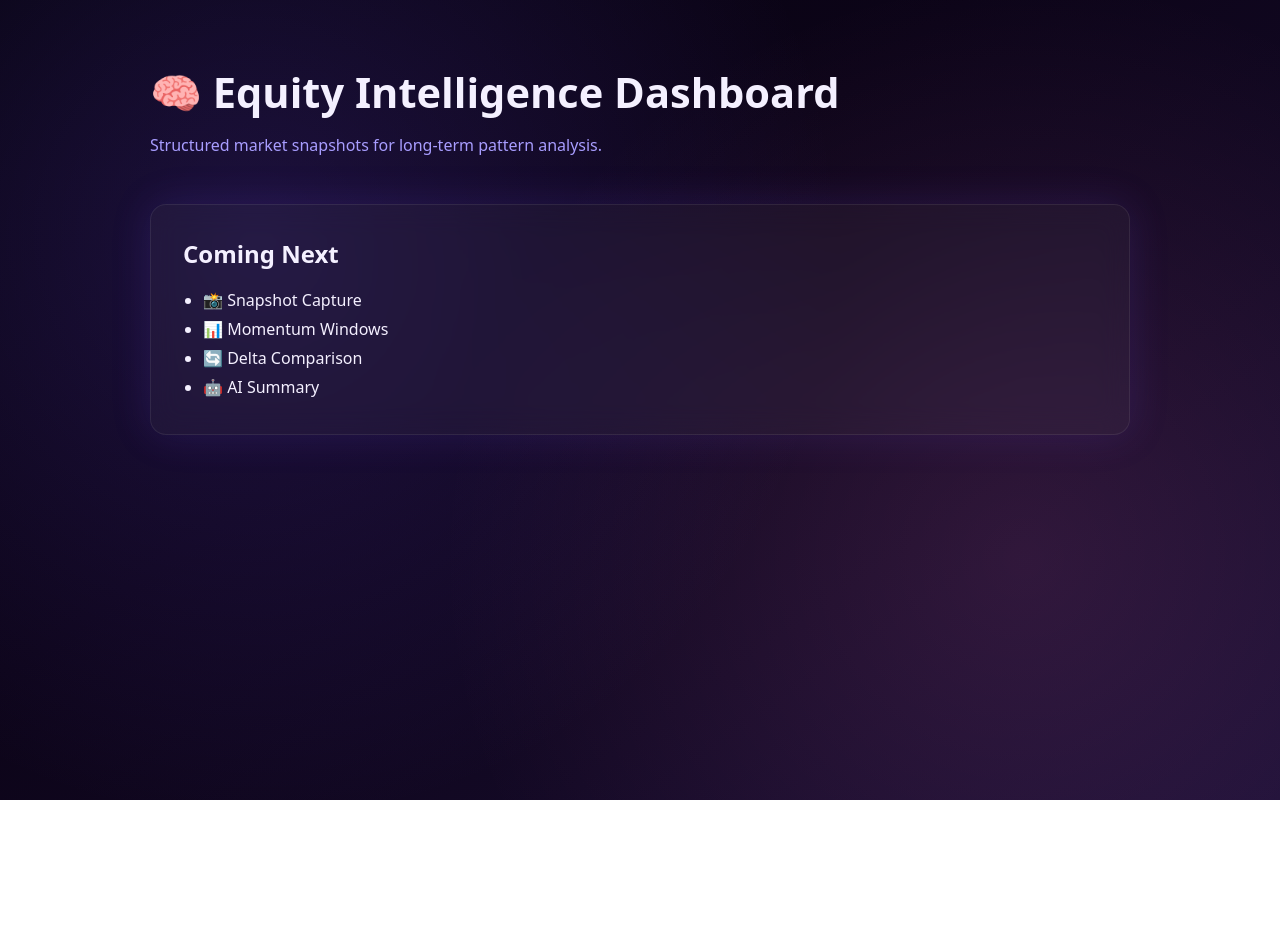
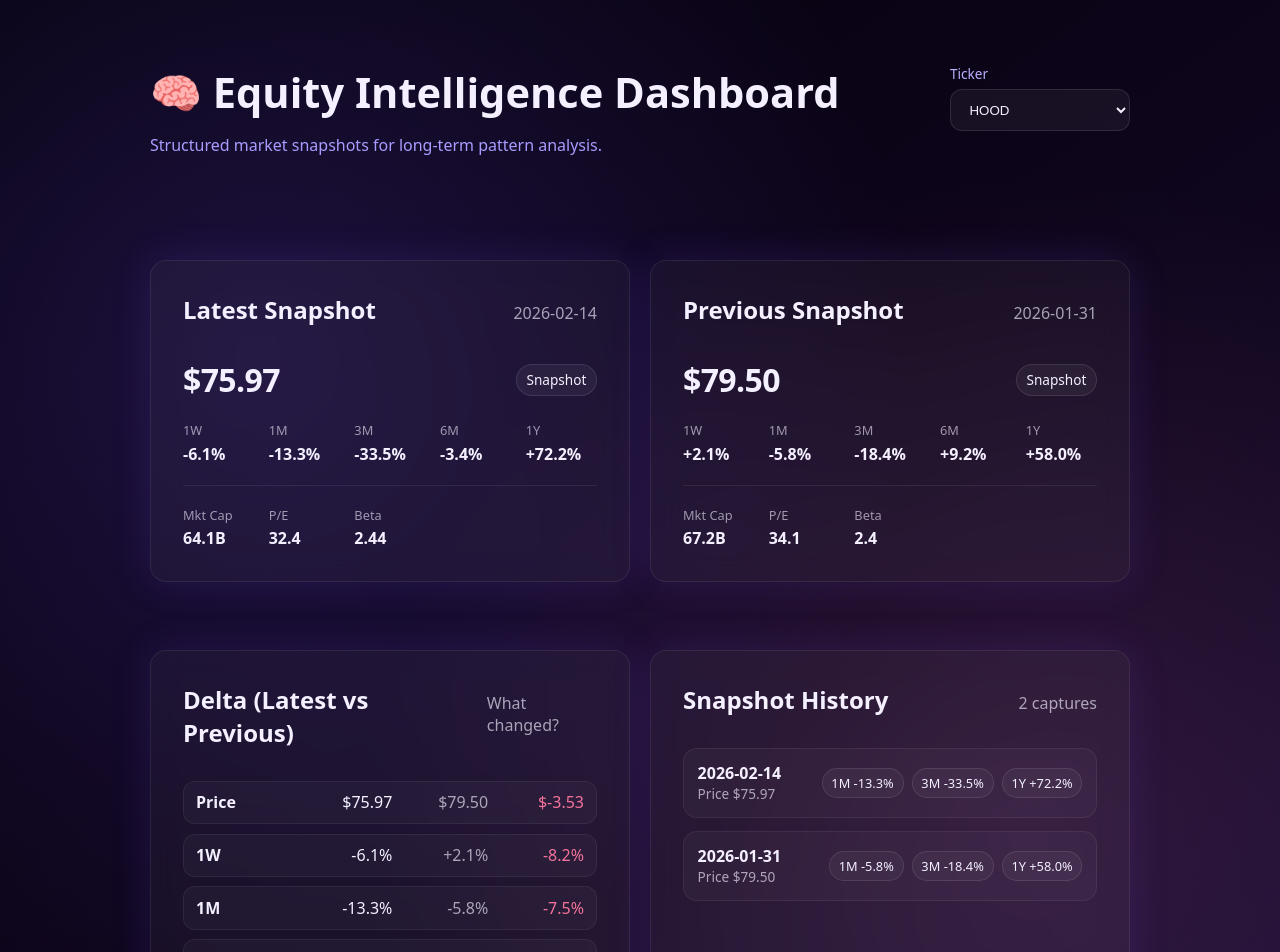
Before and after one commit to michelle-burton/equity-intelligence-dashboard, a React (Vite) app: page / in a window 1280 px wide. Shown: the top 952 px of the page. Before the commit the page ends 800 px from the top, so only its background shows below. Built offline with nearby package versions, Linux system fonts and the light colour scheme.

Commit message:
Add snapshot dashboard MVP (3 tickers, history, delta)

```diff
--- a/src/App.jsx
+++ b/src/App.jsx
@@ -1,31 +1,174 @@
 
+import { useMemo, useState } from "react";
+import "./assets/styles.css";
+import { SNAPSHOTS } from "./data/snapshots";
 
-import "./assets/styles.css";
+const TICKERS = ["HOOD", "AVGO", "NVDA"];
+
+function formatPct(n) {
+  if (typeof n !== "number") return "—";
+  const sign = n > 0 ? "+" : "";
+  return `${sign}${n.toFixed(1)}%`;
+}
+
+function deltaClass(curr, prev) {
+  if (typeof curr !== "number" || typeof prev !== "number") return "";
+  const d = curr - prev;
+  if (d > 0.05) return "deltaUp";
+  if (d < -0.05) return "deltaDown";
+  return "deltaFlat";
+}
 
 function App() {
+  const [ticker, setTicker] = useState("HOOD");
+
+  const history = useMemo(() => SNAPSHOTS[ticker] ?? [], [ticker]);
+  const latest = history[0];
+  const previous = history[1];
+
   return (
     <div className="page">
       <div className="container">
-        <h1 className="title">
-          🧠 Equity Intelligence Dashboard
-        </h1>
+        <header className="header">
+          <div>
+            <h1 className="title">🧠 Equity Intelligence Dashboard</h1>
+            <p className="subtitle">
+              Structured market snapshots for long-term pattern analysis.
+            </p>
+          </div>
 
-        <p className="subtitle">
-          Structured market snapshots for long-term pattern analysis.
-        </p>
+          <div className="tickerPicker">
+            <label className="label">Ticker</label>
+            <select value={ticker} onChange={(e) => setTicker(e.target.value)} className="select">
+              {TICKERS.map((t) => (
+                <option key={t} value={t}>{t}</option>
+              ))}
+            </select>
+          </div>
+        </header>
 
-        <div className="card">
-          <h2>Coming Next</h2>
-          <ul>
-            <li>📸 Snapshot Capture</li>
-            <li>📊 Momentum Windows</li>
-            <li>🔄 Delta Comparison</li>
-            <li>🤖 AI Summary</li>
-          </ul>
+        <div className="grid">
+          <SnapshotCard title="Latest Snapshot" snapshot={latest} />
+          <SnapshotCard title="Previous Snapshot" snapshot={previous} />
+
+          <DeltaCard latest={latest} previous={previous} />
+          <HistoryCard history={history} />
         </div>
       </div>
     </div>
   );
 }
 
+function SnapshotCard({ title, snapshot }) {
+  return (
+    <div className="card">
+      <div className="cardTop">
+        <h2 className="cardTitle">{title}</h2>
+        <span className="muted">{snapshot?.asOf ?? "—"}</span>
+      </div>
+
+      <div className="bigRow">
+        <div className="bigValue">${snapshot?.price?.toFixed?.(2) ?? "—"}</div>
+        <div className="pill">{snapshot ? "Snapshot" : "No data"}</div>
+      </div>
+
+      <div className="metrics">
+        <Metric label="1W" value={formatPct(snapshot?.windows?.w1)} />
+        <Metric label="1M" value={formatPct(snapshot?.windows?.m1)} />
+        <Metric label="3M" value={formatPct(snapshot?.windows?.m3)} />
+        <Metric label="6M" value={formatPct(snapshot?.windows?.m6)} />
+        <Metric label="1Y" value={formatPct(snapshot?.windows?.y1)} />
+      </div>
+
+      <div className="divider" />
+
+      <div className="metrics">
+        <Metric label="Mkt Cap" value={snapshot?.fundamentals?.marketCapB ? `${snapshot.fundamentals.marketCapB}B` : "—"} />
+        <Metric label="P/E" value={snapshot?.fundamentals?.pe ?? "—"} />
+        <Metric label="Beta" value={snapshot?.fundamentals?.beta ?? "—"} />
+      </div>
+    </div>
+  );
+}
+
+function DeltaCard({ latest, previous }) {
+  const rows = [
+    ["Price", latest?.price, previous?.price, (v) => `$${v.toFixed(2)}`],
+    ["1W", latest?.windows?.w1, previous?.windows?.w1, formatPct],
+    ["1M", latest?.windows?.m1, previous?.windows?.m1, formatPct],
+    ["3M", latest?.windows?.m3, previous?.windows?.m3, formatPct],
+    ["6M", latest?.windows?.m6, previous?.windows?.m6, formatPct],
+    ["1Y", latest?.windows?.y1, previous?.windows?.y1, formatPct],
+  ];
+
+  return (
+    <div className="card">
+      <div className="cardTop">
+        <h2 className="cardTitle">Delta (Latest vs Previous)</h2>
+        <span className="muted">What changed?</span>
+      </div>
+
+      <div className="deltaTable">
+        {rows.map(([label, curr, prev, fmt]) => {
+          const currText = typeof curr === "number" ? fmt(curr) : "—";
+          const prevText = typeof prev === "number" ? fmt(prev) : "—";
+          const cls = deltaClass(curr, prev);
+
+          let deltaText = "—";
+          if (typeof curr === "number" && typeof prev === "number") {
+            const d = curr - prev;
+            const sign = d > 0 ? "+" : "";
+            deltaText = label === "Price" ? `${sign}$${d.toFixed(2)}` : `${sign}${d.toFixed(1)}%`;
+          }
+
+          return (
+            <div className="deltaRow" key={label}>
+              <div className="deltaLabel">{label}</div>
+              <div className="deltaVal">{currText}</div>
+              <div className="deltaVal muted">{prevText}</div>
+              <div className={`deltaVal ${cls}`}>{deltaText}</div>
+            </div>
+          );
+        })}
+      </div>
+    </div>
+  );
+}
+
+function HistoryCard({ history }) {
+  return (
+    <div className="card">
+      <div className="cardTop">
+        <h2 className="cardTitle">Snapshot History</h2>
+        <span className="muted">{history?.length ?? 0} captures</span>
+      </div>
+
+      <div className="history">
+        {(history ?? []).map((s) => (
+          <div key={s.asOf} className="historyRow">
+            <div>
+              <div className="historyDate">{s.asOf}</div>
+              <div className="muted small">Price ${s.price.toFixed(2)}</div>
+            </div>
+            <div className="historyChips">
+              <span className="chip">1M {formatPct(s.windows.m1)}</span>
+              <span className="chip">3M {formatPct(s.windows.m3)}</span>
+              <span className="chip">1Y {formatPct(s.windows.y1)}</span>
+            </div>
+          </div>
+        ))}
+      </div>
+    </div>
+  );
+}
+
+function Metric({ label, value }) {
+  return (
+    <div className="metric">
+      <div className="metricLabel">{label}</div>
+      <div className="metricValue">{value}</div>
+    </div>
+  );
+}
+
 export default App;
--- a/src/assets/styles.css
+++ b/src/assets/styles.css
@@ -75,3 +75,181 @@ html, body, #root {
     padding: 3rem 1rem;
   }
 }
+
+.header {
+  display: flex;
+  justify-content: space-between;
+  gap: 1.5rem;
+  align-items: flex-start;
+  flex-wrap: wrap;
+}
+
+.tickerPicker {
+  min-width: 180px;
+  display: grid;
+  gap: 0.4rem;
+}
+
+.label {
+  font-size: 0.85rem;
+  color: #b9b0ff;
+}
+
+.select {
+  width: 100%;
+  padding: 0.7rem 0.9rem;
+  border-radius: 12px;
+  border: 1px solid rgba(255,255,255,0.10);
+  background: rgba(255,255,255,0.05);
+  color: #f4f0ff;
+  outline: none;
+}
+
+.select:focus {
+  border-color: rgba(169, 140, 255, 0.6);
+  box-shadow: 0 0 0 3px rgba(169, 140, 255, 0.15);
+}
+
+.grid {
+  margin-top: 2.5rem;
+  display: grid;
+  grid-template-columns: repeat(12, 1fr);
+  gap: 1.25rem;
+}
+
+.grid > .card:nth-child(1),
+.grid > .card:nth-child(2) {
+  grid-column: span 6;
+}
+
+.grid > .card:nth-child(3),
+.grid > .card:nth-child(4) {
+  grid-column: span 6;
+}
+
+@media (max-width: 900px) {
+  .grid > .card { grid-column: span 12; }
+}
+
+.cardTop {
+  display: flex;
+  justify-content: space-between;
+  align-items: baseline;
+  gap: 1rem;
+  margin-bottom: 1rem;
+}
+
+.cardTitle {
+  margin: 0;
+}
+
+.muted {
+  color: rgba(244, 240, 255, 0.65);
+}
+
+.small { font-size: 0.85rem; }
+
+.bigRow {
+  display: flex;
+  justify-content: space-between;
+  align-items: center;
+  gap: 1rem;
+}
+
+.bigValue {
+  font-size: 2rem;
+  font-weight: 700;
+  letter-spacing: -0.02em;
+}
+
+.pill {
+  font-size: 0.85rem;
+  padding: 0.35rem 0.6rem;
+  border-radius: 999px;
+  border: 1px solid rgba(255,255,255,0.10);
+  background: rgba(255,255,255,0.05);
+}
+
+.metrics {
+  margin-top: 1.25rem;
+  display: grid;
+  grid-template-columns: repeat(5, minmax(0, 1fr));
+  gap: 0.9rem;
+}
+
+@media (max-width: 700px) {
+  .metrics { grid-template-columns: repeat(2, minmax(0, 1fr)); }
+}
+
+.metricLabel {
+  font-size: 0.8rem;
+  color: rgba(244, 240, 255, 0.6);
+}
+
+.metricValue {
+  margin-top: 0.2rem;
+  font-weight: 600;
+}
+
+.divider {
+  margin: 1.25rem 0 0.25rem;
+  height: 1px;
+  background: rgba(255,255,255,0.08);
+}
+
+.deltaTable {
+  display: grid;
+  gap: 0.6rem;
+}
+
+.deltaRow {
+  display: grid;
+  grid-template-columns: 1.2fr 1fr 1fr 1fr;
+  gap: 0.75rem;
+  padding: 0.6rem 0.75rem;
+  border-radius: 12px;
+  background: rgba(255,255,255,0.03);
+  border: 1px solid rgba(255,255,255,0.06);
+}
+
+.deltaLabel { font-weight: 600; }
+.deltaVal { text-align: right; }
+
+.deltaUp { color: rgba(120, 255, 190, 0.95); }
+.deltaDown { color: rgba(255, 120, 160, 0.95); }
+.deltaFlat { color: rgba(244, 240, 255, 0.75); }
+
+.history {
+  display: grid;
+  gap: 0.8rem;
+}
+
+.historyRow {
+  display: flex;
+  justify-content: space-between;
+  align-items: center;
+  gap: 1rem;
+  padding: 0.85rem;
+  border-radius: 14px;
+  background: rgba(255,255,255,0.03);
+  border: 1px solid rgba(255,255,255,0.06);
+}
+
+.historyDate {
+  font-weight: 650;
+}
+
+.historyChips {
+  display: flex;
+  gap: 0.5rem;
+  flex-wrap: wrap;
+  justify-content: flex-end;
+}
+
+.chip {
+  font-size: 0.8rem;
+  padding: 0.3rem 0.55rem;
+  border-radius: 999px;
+  border: 1px solid rgba(255,255,255,0.10);
+  background: rgba(255,255,255,0.04);
+}
--- /dev/null
+++ b/src/data/snapshots.js
@@ -0,0 +1,45 @@
+// src/data/snapshots.js
+export const SNAPSHOTS = {
+  HOOD: [
+    {
+      asOf: "2026-02-14",
+      price: 75.97,
+      windows: { w1: -6.1, m1: -13.3, m3: -33.5, m6: -3.4, y1: 72.2 },
+      fundamentals: { marketCapB: 64.1, pe: 32.4, beta: 2.44 }
+    },
+    {
+      asOf: "2026-01-31",
+      price: 79.50,
+      windows: { w1: 2.1, m1: -5.8, m3: -18.4, m6: 9.2, y1: 58.0 },
+      fundamentals: { marketCapB: 67.2, pe: 34.1, beta: 2.40 }
+    }
+  ],
+  AVGO: [
+    {
+      asOf: "2026-02-14",
+      price: 231.30,
+      windows: { w1: -2.6, m1: -4.5, m3: -10.4, m6: 13.8, y1: 49.7 },
+      fundamentals: { marketCapB: 1568.1, pe: 36.2, beta: 1.05 }
+    },
+    {
+      asOf: "2026-01-31",
+      price: 239.30,
+      windows: { w1: 0.4, m1: 3.2, m3: -2.0, m6: 7.7, y1: 68.0 },
+      fundamentals: { marketCapB: 1584.1, pe: 35.6, beta: 1.04 }
+    }
+  ],
+  NVDA: [
+    {
+      asOf: "2026-02-14",
+      price: 182.80,
+      windows: { w1: -0.4, m1: 1.1, m3: -5.7, m6: 7.5, y1: 59.2 },
+      fundamentals: { marketCapB: 4672.8, pe: 96.6, beta: 1.65 }
+    },
+    {
+      asOf: "2026-01-31",
+      price: 191.10,
+      windows: { w1: 1.6, m1: 11.4, m3: -4.0, m6: 3.9, y1: 91.3 },
+      fundamentals: { marketCapB: 4340.0, pe: 93.2, beta: 1.64 }
+    }
+  ]
+};
```
